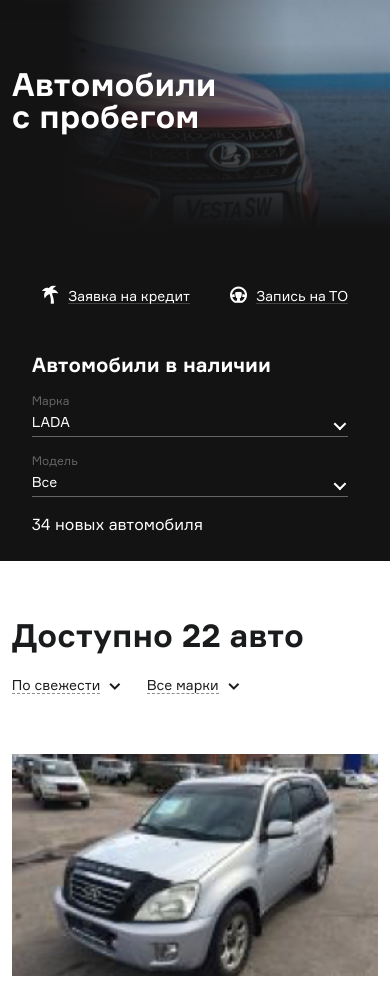
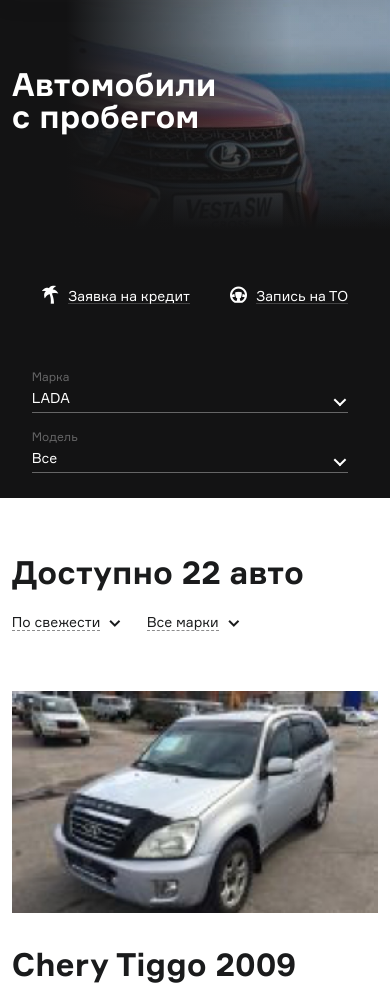
Before and after one commit to andbile/avtoexpress, a PHP site: page /cars_used.php in a window 390 px wide. Shown: the part 72-1055 px from the top of the page. Run offline with PHP 8.4, Linux system fonts and the light colour scheme.

Commit message:
Fix car-filter.scss

```diff
--- a/src/brand_page.php
+++ b/src/brand_page.php
@@ -23,7 +23,6 @@
         <form action="" method="post" name="car-filter">
 
             <div class="car-filter__wrp">
-                <div class="car-filter__title">Автомобили<br> в наличии</div>
 
                 <div class='car-filter__select'>
                     <label for="select-brand">Марка</label>
@@ -46,7 +45,6 @@
                     </select>
                 </div>
 
-                <div class="car-filter__num-cars"><a href="">34 новых <br> автомобиля</a></div>
             </div>
 
 
--- a/src/cars_used.php
+++ b/src/cars_used.php
@@ -19,7 +19,6 @@
         <form action="" method="post" name="car-filter">
 
             <div class="car-filter__wrp">
-                <div class="car-filter__title">Автомобили<br> в наличии</div>
 
                 <div class='car-filter__select'>
                     <label for="select-brand">Марка</label>
@@ -42,7 +41,6 @@
                     </select>
                 </div>
 
-                <div class="car-filter__num-cars"><a href="">34 новых <br> автомобиля</a></div>
             </div>
 
 
--- a/src/css/scss/components/_car-filter.scss
+++ b/src/css/scss/components/_car-filter.scss
@@ -31,36 +31,6 @@
   margin-right: 30px;
 }
 
-.car-filter__title{
-  font-size: 20px;
-  line-height: 24px;
-  font-weight: 700;
-  margin-right: 80px;
-}
-
-.car-filter__num-cars{
-  font-size: 16px;
-  line-height: 24px;
-
-  .icon{
-    padding-left: 4px;
-    display: inline-block;
-    transform: translateY(-1px);
-  }
-
-  .icon:before{
-    font-size: 10px;
-  }
-
-  &:hover{
-    color: $font-link-color-hover;
-    transition: all 0.4s;
-  }
-
-  a:hover{
-    color: $font-link-color-hover;
-  }
-}
 
 .car-filter__used-cars{
   font-size: 14px;
@@ -154,6 +124,10 @@
   }
 }
 
+.car-filter__select{
+  width: 250px;
+}
+
 .form-test-drive__select{
   width: auto;
   margin-right: 32px;
@@ -166,9 +140,6 @@
     opacity: 0.4;
     margin-bottom: 7px;
   }
-
-
-
 
   .nice-select{
     border-bottom: 1px solid rgba(0, 0, 0, 0.1);
@@ -216,8 +187,6 @@
     background-color: transparent;
     width: 100%;
   }
-
-
 }
 
 .form-test-drive__select#test-drive-calendar:after{
@@ -249,6 +218,17 @@
 
 
 // ----------- responsive ----------
+@media (max-width: 1300px){
+
+  .form-test-drive__select#test-drive-calendar{
+    margin-bottom: 27px;
+  }
+
+  .form-test-drive__select#test-drive-calendar input[name="test-drive-calendar"]{
+    line-height: 25px;
+  }
+}
+
 @media (max-width: 1200px){
   // brand_page.php
   .car-filter--brand .car-filter__links-wrp{
@@ -273,7 +253,7 @@
     justify-content: space-between;
   }
 
-  .car-filter__title, .car-filter__select, .car-filter__select, .car-filter__num-cars{
+  .car-filter__select, .car-filter__select{
     margin-right: 10px;
   }
 
@@ -301,13 +281,6 @@
       margin-bottom: 0;
     }
   }
-
-
-
-
-
-
-
 }
 
 @media (max-width: 768px){
@@ -315,20 +288,11 @@
     flex-wrap: wrap;
   }
 
-  .car-filter__title, .car-filter__select, .car-filter__num-cars{
+  .car-filter__select{
     width: 45%;
   }
 
-  .car-filter__title{
-    order: 1;
-  }
-
-  .car-filter__num-cars{
-    order: 2;
-  }
-
   .car-filter__select{
-    order: 3;
     margin-top: 15px;
   }
 
@@ -341,25 +305,8 @@
     padding-right: 20px;
   }
 
-  .car-filter__title, .car-filter__select, .car-filter__num-cars{
+  .car-filter__select{
     width: 100%;
-  }
-
-  .car-filter__title{
-    order: 1;
-
-    br{
-      display: none;
-    }
-  }
-
-  .car-filter__num-cars{
-    order: 3;
-    margin-top: 15px;
-
-    br{
-      display: none;
-    }
   }
 
   .car-filter__select{
--- a/src/css/scss/pages/test-drive/_test-drive.scss
+++ b/src/css/scss/pages/test-drive/_test-drive.scss
@@ -44,7 +44,8 @@ form.form-test-drive{
 .form-test-drive__select-wrp{
   display: inline-flex;
   flex-direction: row;
-  align-items: center;
+/*  align-items: center;*/
+ /* align-items: flex-start;*/
 }
 
 .form-test-drive__select{
--- a/src/index.php
+++ b/src/index.php
@@ -393,7 +393,6 @@
     <form action="" method="post" name="car-filter">
 
         <div class="car-filter__wrp">
-            <div class="car-filter__title">Автомобили<br> в наличии</div>
 
             <div class='car-filter__select'>
                 <label for="select-brand">Марка</label>
@@ -416,10 +415,6 @@
                 </select>
             </div>
 
-            <div class="car-filter__num-cars">
-                <a href="">72 новых <br> автомобиля</a>
-                <span class="icon icon-path_right"></span>
-            </div>
         </div>
 
 
```
Also changed, not shown: src/css/main.css, src/css/main.min.css.
